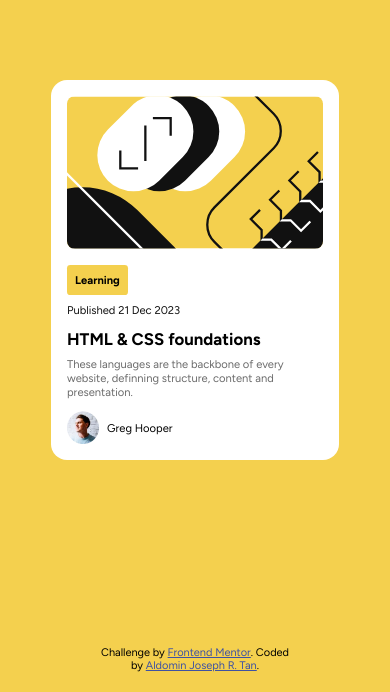
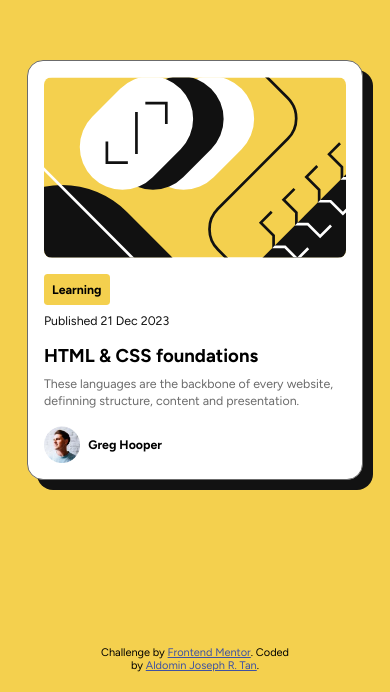
Before and after one commit to AJ-Tan/2.-Frontend-Mentor---Blog-Preview-Card, a plain HTML site: page index.html in a window 390 px wide. Shown: the part 152-844 px from the top of the page. Drawn offline with Linux system fonts and the light colour scheme.

Commit message:
updated css - added responsiveness of font

```diff
--- a/index.html
+++ b/index.html
@@ -30,7 +30,7 @@
         <section class="blog__content-header">
           <ul class="blog__tag-list">
             <li class="blog__tag-item">
-              <p>Learning</p>
+              <p class="blog__color-yellow">Learning</p>
             </li>
           </ul>
           <p class="blog__date">Published 21 Dec 2023</p>
--- a/style.css
+++ b/style.css
@@ -23,17 +23,30 @@ body {
     font-family: Figtree, Arial, Helvetica, sans-serif;
     background-color: var(--yellow);
     height: 100vh;
-    display: grid;
-    place-content: center;
+    width: 100vw;
+}
+main {
+    display:flex;
+    align-items: center;
+    justify-content: center;
+    height: 100%;
 }
 
 .blog__card {
-    background-color: var(--white);
-    max-width: 18rem;
-    padding: var(--spacing-md);
-    border-radius: 1rem;
     display: grid;
     gap: var(--spacing-md);
+    container-type: inline-size;
+
+    width: 100%;
+    max-width: 21rem;
+
+    background-color: var(--white);
+    padding: var(--spacing-md);
+    margin-inline: var(--spacing-md);
+
+    box-shadow: 10px 10px 0px 0px var(--gray-950);
+    border: 1px solid var(--gray-500);
+    border-radius: 1rem;
 
     .blog__img {
         max-width: 100%;
@@ -45,8 +58,8 @@ body {
 
     .blog__content {
         display: grid;
-        gap: var(--spacing-sm);
-        font-size: 0.7rem;
+        gap: var(--spacing-md);
+        font-size: 4.1cqw;
 
         .blog__content-header {
             display:grid;
@@ -54,13 +67,23 @@ body {
 
             .blog__tag-list {
                 list-style-type: none;
+                display: flex;
+                gap: var(--spacing-xs);
 
                 .blog__tag-item {
                     display: inline-block;
 
+                    .blog__color-blue {
+                        background-color: rgb(145, 145, 241);
+                    }
+
+                    .blog__color-yellow {
+                        background-color: var(--yellow);
+                    }
+
                     p {
                         font-weight: 700;
-                        background-color: var(--yellow);
+
                         padding: var(--spacing-xs);
                         border-radius: 0.3em;
                     }
@@ -82,18 +105,23 @@ body {
 
             .blog__description {
                 color: var(--gray-500);
+                line-height: 1.4;
             }
         }
 
         .blog__content-footer {
             display: grid;
-            grid-template-columns: 2rem 1fr;
+            grid-template-columns: 12cqw 1fr;
             align-items: center;
             gap: var(--spacing-xs);
 
             .blog__user-img {
                 width: 100%;
             }
+
+            .blog__user-name {
+                font-weight: 700;
+            }
         }
     }
 }
```
